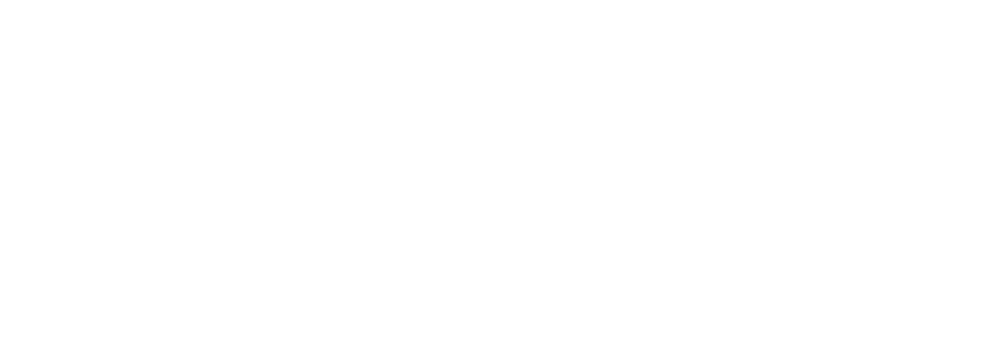
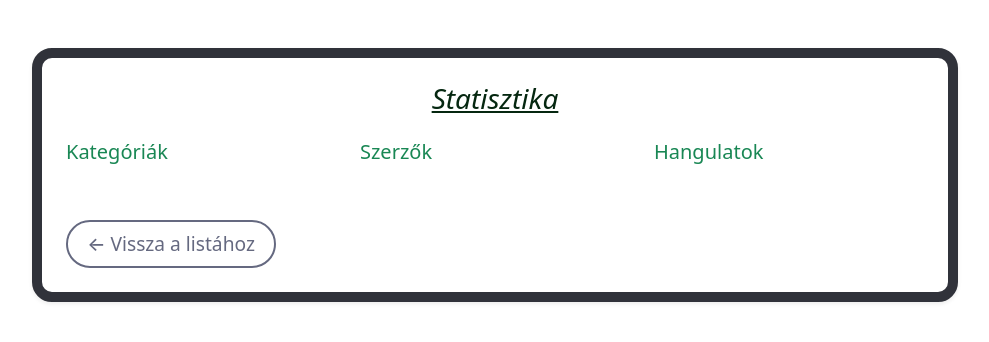
Before and after one commit to nyesozoltan/Webtech_Quotations, an Angular app: page /admin/statistics in a window 1280 px wide. Before the commit this address led to /. Shown: the top 342 px of the page, without its empty margins (145-1134 px from the left). Built offline with nearby package versions, Linux system fonts and the light colour scheme.

Commit message:
Statisztika

```diff
--- a/src/app/app.routes.ts
+++ b/src/app/app.routes.ts
@@ -3,6 +3,7 @@
 import { DashboardComponent } from './components/dashboard/dashboard.component';
 import { QuotationDetailsComponent } from './components/quotation-details/quotation-details.component';
 import { QuotationFormComponent } from './components/quotation-form/quotation-form.component';
+import { AdminStatisticsComponent } from './components/admin-statistics/admin-statistics.component';
 
 export const routes: Routes = [
     {
@@ -31,6 +32,10 @@
         component: QuotationFormComponent
     },
     {
+        path: 'admin/statistics',
+        component: AdminStatisticsComponent
+    },
+    {
         path: '**',
         redirectTo: '',
     },
--- /dev/null
+++ b/src/app/components/admin-statistics/admin-statistics.component.css
@@ -0,0 +1,22 @@
+.mycards {
+  border-radius: 20px;
+  overflow: hidden;
+  background-color: white;
+  border: solid 10px #30323a;
+}
+
+.back-btn {
+  color: #656980;
+  background-color: transparent;
+  border: 2px solid #656980;
+  padding: 0.5rem 1.2rem;
+  font-size: 1.2rem;
+  border-radius: 30px;
+  font-weight: 500;
+  transition: all 0.3s ease;
+}
+
+.back-btn:hover {
+  background-color: #656980;
+  color: white;
+}
--- /dev/null
+++ b/src/app/components/admin-statistics/admin-statistics.component.html
@@ -0,0 +1,48 @@
+<div class="container my-5">
+  <div class="row justify-content-center">
+    <div class="col-lg-10">
+      <div class="mycards p-4 shadow-sm">
+        <h3 class="text-center mb-4" style="color: #052710; font-style: italic; text-decoration: underline;">
+          Statisztika
+        </h3>
+
+        <div class="row">
+          <!-- Kategóriák -->
+          <div class="col-md-4 mb-4">
+            <h5 class="text-success">Kategóriák</h5>
+            <ul class="list-group">
+              <li *ngFor="let cat of categoryStats" class="list-group-item">
+                {{ cat.key }} – {{ cat.count }} db
+              </li>
+            </ul>
+          </div>
+
+          <!-- Szerzők -->
+          <div class="col-md-4 mb-4">
+            <h5 class="text-success">Szerzők</h5>
+            <ul class="list-group">
+              <li *ngFor="let auth of authorStats" class="list-group-item">
+                {{ auth.key }} – {{ auth.count }} db
+              </li>
+            </ul>
+          </div>
+
+          <!-- Hangulatok -->
+          <div class="col-md-4 mb-4">
+            <h5 class="text-success">Hangulatok</h5>
+            <ul class="list-group">
+              <li *ngFor="let mood of moodStats" class="list-group-item">
+                {{ mood.key }} – {{ mood.count }} db
+              </li>
+            </ul>
+          </div>
+        </div>
+
+        <!-- Vissza gomb -->
+        <div class="mt-4">
+         <button class="btn back-btn" (click)="router.navigate(['/dashboard'])">← Vissza a listához</button>
+        </div>
+      </div>
+    </div>
+  </div>
+</div>
--- /dev/null
+++ b/src/app/components/admin-statistics/admin-statistics.component.ts
@@ -0,0 +1,37 @@
+import { Component, OnInit } from '@angular/core';
+import { QuoteService } from '../../_services/quote.service';
+import { CommonModule } from '@angular/common';
+import { ActivatedRoute, Router } from '@angular/router';
+import { RouterLink } from '@angular/router';
+
+@Component({
+  selector: 'app-admin-statistics',
+  imports: [CommonModule, RouterLink],
+  templateUrl: './admin-statistics.component.html',
+  styleUrls: ['./admin-statistics.component.css']
+})
+export class AdminStatisticsComponent implements OnInit {
+  categoryStats: any[] = [];
+  authorStats: any[] = [];
+  moodStats: any[] = [];
+
+  constructor(
+    private quoteService: QuoteService,
+    public router: Router
+  ) {}
+
+ngOnInit(): void {
+  const quotes = this.quoteService.getAllQuotes();
+  this.categoryStats = this.countBy(quotes, 'categories');
+  this.authorStats = this.countBy(quotes, 'author');
+  this.moodStats = this.countBy(quotes, 'mood');
+}
+
+  private countBy(list: any[], key: string): { key: string, count: number }[] {
+    const result: { [key: string]: number } = {};
+    for (let item of list) {
+      result[item[key]] = (result[item[key]] || 0) + 1;
+    }
+    return Object.entries(result).map(([key, count]) => ({ key, count }));
+  }
+}
--- a/src/app/components/dashboard/dashboard.component.html
+++ b/src/app/components/dashboard/dashboard.component.html
@@ -41,6 +41,7 @@
         <div *ngIf="loggedInUser === 'admin'" class="mt-5 px-1">
           <span class="text-white fw-bold" style="font-size: 20px;">Admin menü:</span>
           <a class="nav-link text-white" style="cursor: pointer; font-size: 15px;" (click)="deleteAllQuotes()">🗑 Minden adat törlése</a>
+          <a class="nav-link text-white" style="cursor: pointer; font-size: 15px;" [routerLink]="['/admin/statistics']">📊 Statisztika</a>
         </div>
       </ul>
       <!-- Kijelentkezés szakasz legalul -->
```
